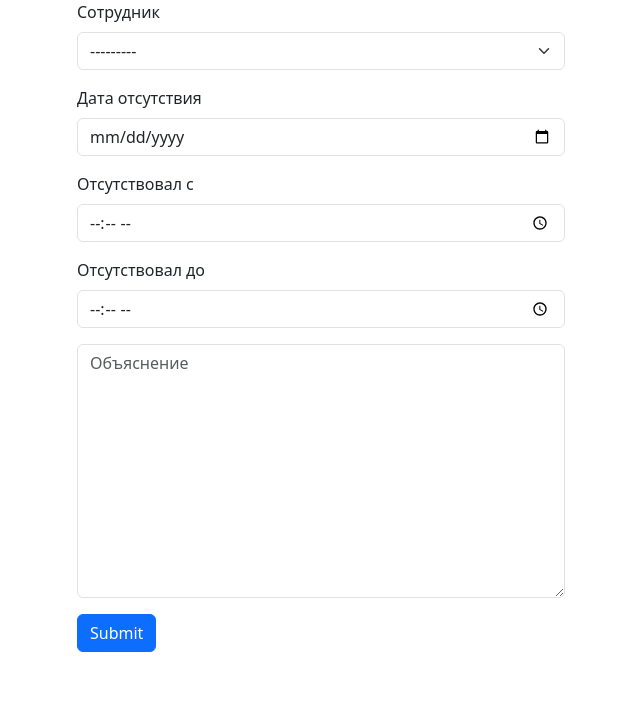
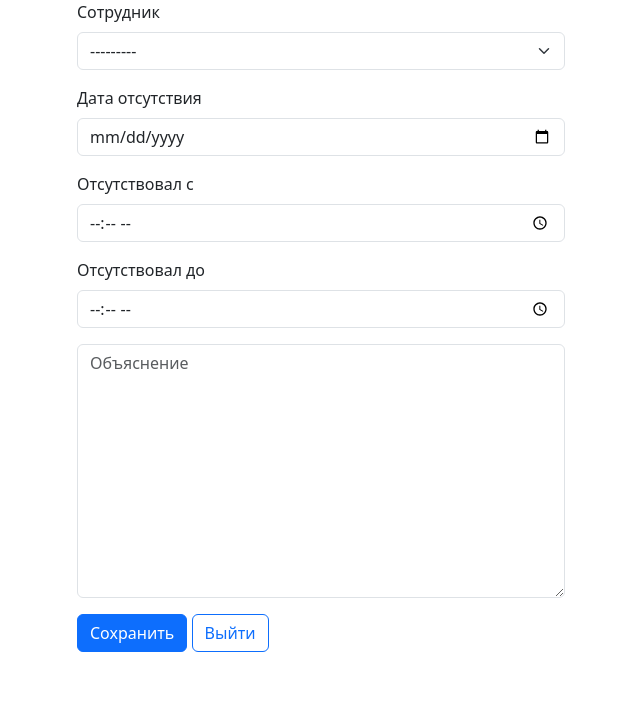
Before and after one commit to AntonSteshenko/orlov, a Django app: page /explane/ in a window 1280 px wide. Shown: the top 714 px of the page, without its empty margins (319-959 px from the left). Run offline with Django 3.2, Linux system fonts and the light colour scheme; the visitor is signed in with stand-in values (Sample User, id 1); data that the repository does not hold is empty; parts of the project's set-up code (start-up, migrations or seed data) failed here and were passed over; some libraries are stand-ins or nearby versions.

Commit message:
вход выход

```diff
--- a/app/templates/explane/explane_form.html
+++ b/app/templates/explane/explane_form.html
@@ -10,8 +10,11 @@
     {% bootstrap_field form.explane show_label=False %}
     {% buttons %}
     <button type="submit" class="btn btn-primary">
-      Submit
+      Сохранить
     </button>
+    <a href="{% url 'logout' %}" class="btn btn-outline-primary">
+        Выйти
+    </a>
   {% endbuttons %}
 </form>
 {% endblock %}
--- a/app/templates/index.html
+++ b/app/templates/index.html
@@ -1,4 +1,4 @@
 {% extends 'base.html' %}
 {% block main %}
-<a href="{% url 'explane' %}"> Добавить объяснительную</a>
+<a href="{% url 'login' %}"> Войти</a>
 {% endblock main %}
```
